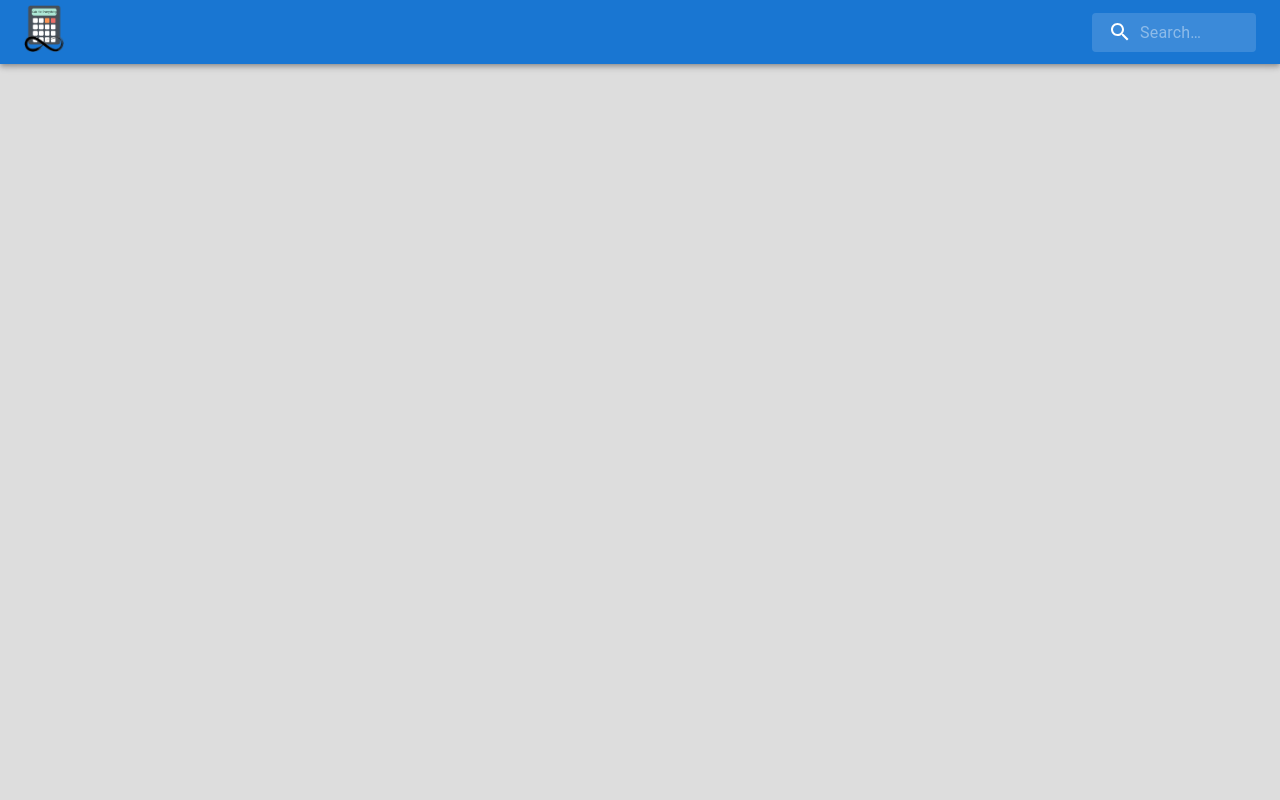
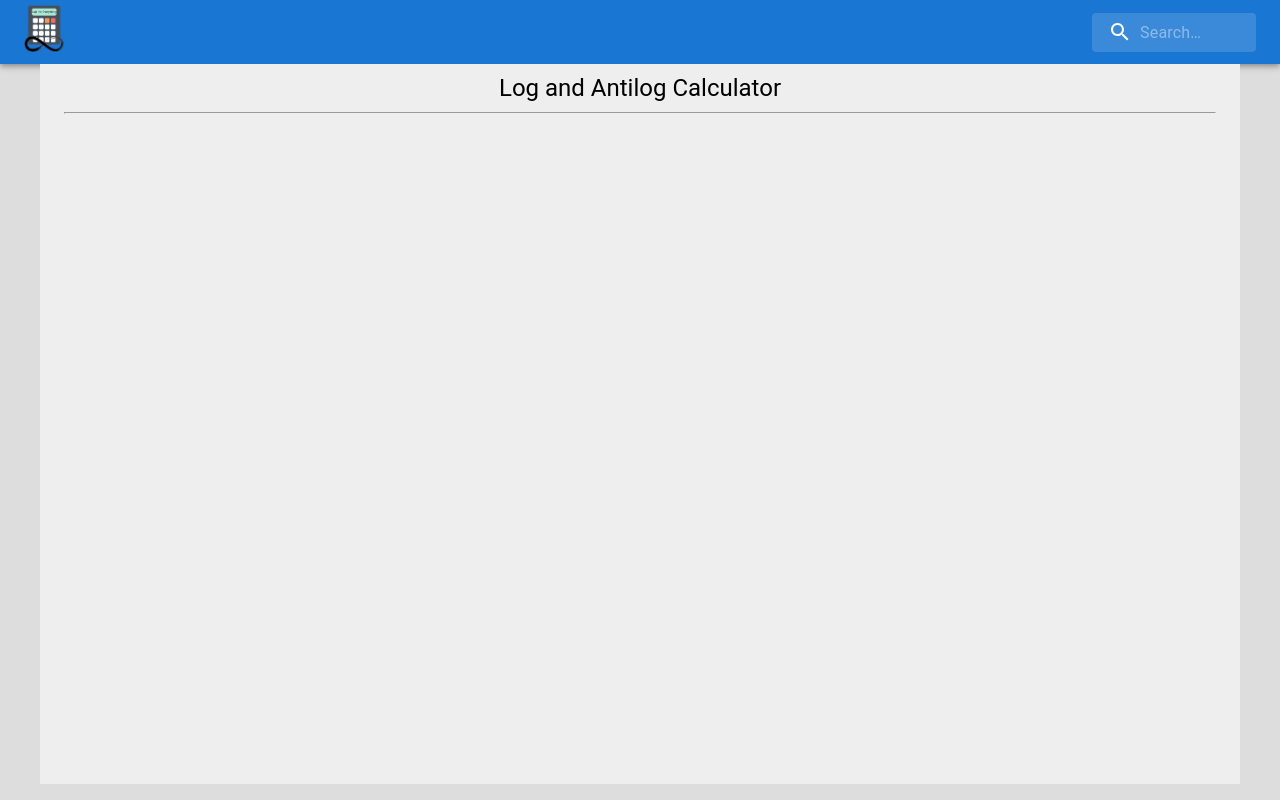
Before and after one commit to SarthakKeshari/calc_for_everything, a React (Create React App) app in the folder calculators/: page /logantilog in a window 1280 px wide. Before the commit this address had no page. Built offline with nearby package versions, Linux system fonts and the light colour scheme.

Commit message:
Added folders for contribution

```diff
--- a/calculators/src/App.js
+++ b/calculators/src/App.js
@@ -15,6 +15,7 @@ import MainBMI from './health/BMI/MainBMI';
 import MainBMR from './health/BMR/MainBMR';
 import MainBodyFat from './health/BodyFat/MainBodyFat';
 import MainPrimeFactors from './mathematical/prime_factors/MainPrimeFactors';
+import MainLogAntilog from './mathematical/log_antilog/MainLogAntilog';
 
 function App() {
   return (
@@ -36,6 +37,7 @@ function App() {
             <Route path="compoundinterest" element={<MainCI />} />
             <Route path="statistics" element={<MainStatistics />} />
             <Route path="primefactors" element={<MainPrimeFactors />} />
+            <Route path="logantilog" element={<MainLogAntilog />} />
             {/* Health */}
             <Route path="bmi" element={<MainBMI />} />
             <Route path="bmr" element={<MainBMR />} />
--- a/calculators/src/Home.js
+++ b/calculators/src/Home.js
@@ -24,6 +24,7 @@ export default function Home() {
             <HomeGridItem calcName="Compound Interest" path="/compoundinterest"/>
             <HomeGridItem calcName="Statistics" path="/statistics"/>
             <HomeGridItem calcName="Prime Factors" path="/primefactors"/>
+            <HomeGridItem calcName="Log and Antilog" path="/logantilog"/>
         </Grid>
         <br/>
         <Typography pt={1} variant='h5'>Health</Typography>
--- /dev/null
+++ b/calculators/src/mathematical/log_antilog/MainLogAntilog.js
@@ -0,0 +1,14 @@
+import React from 'react';
+import { Container, Typography } from '@mui/material';
+
+function MainLogAntilog(){
+    return(
+        <Container maxWidth="lg" sx={{ bgcolor: '#eeeeee', minHeight: '90vh', paddingY:"10" }}>
+            <Typography pt={1} variant='h5' sx = {{textAlign: "center"}}>Log and Antilog Calculator</Typography>
+            <hr/>
+            <br/>
+        </Container>
+    )
+}
+
+export default MainLogAntilog;
```
